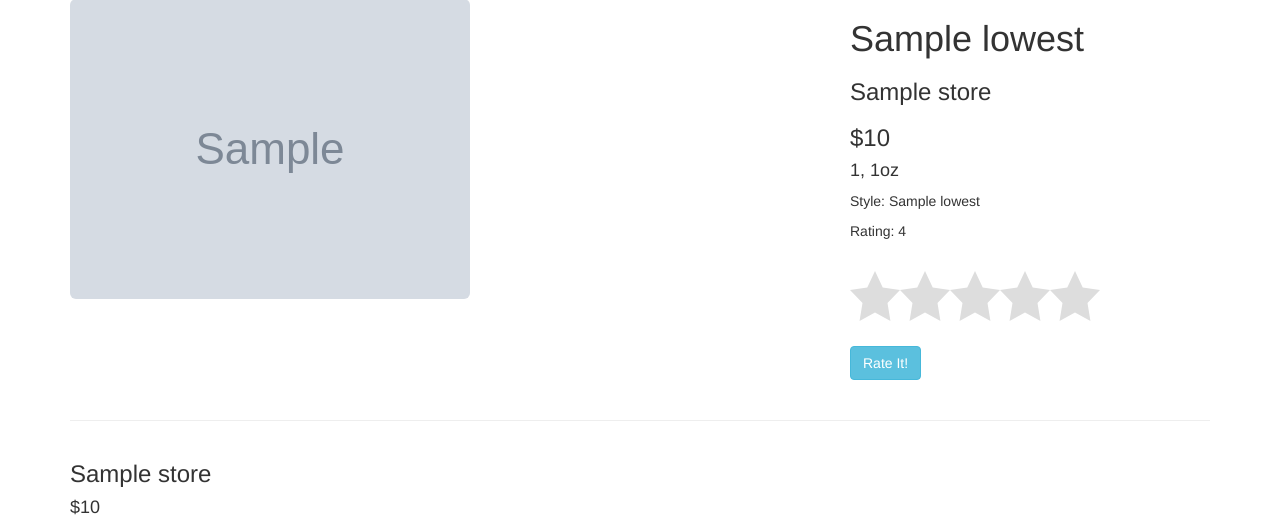
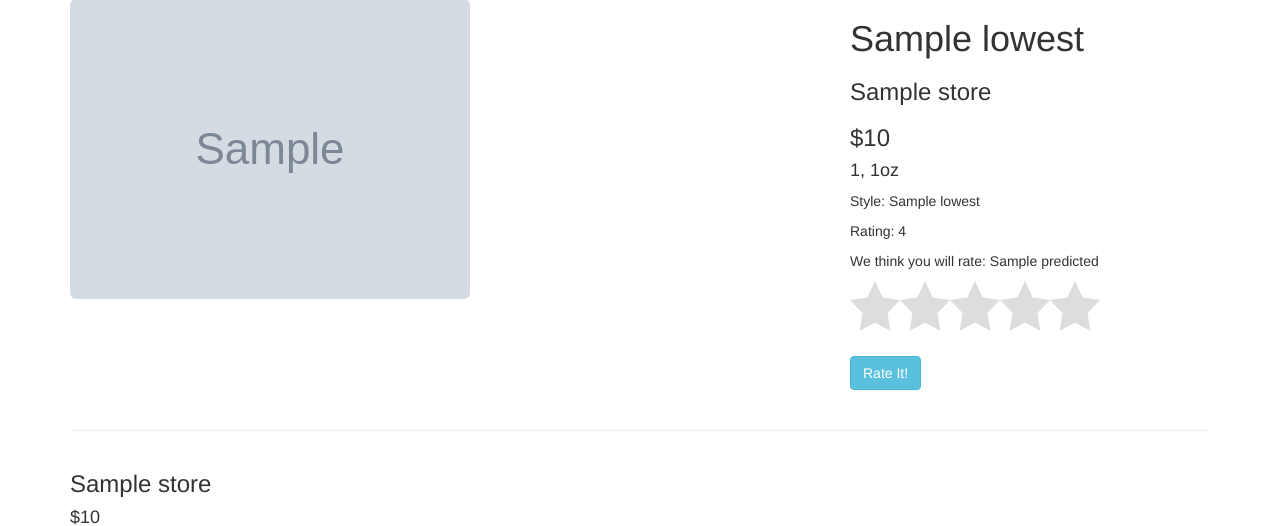
Before and after one commit to aliu899/beermecs411, a Flask app: template templates/detailed-result.html in a window 1280 px wide. Shown: the part 166-692 px from the top of the page. Run offline with Flask 2, Linux system fonts and the light colour scheme; the template is opened without the code that fills it: most values are stand-ins (such as "Sample title", 1, 10 or a date in 2020); grey boxes marked "Sample" are stand-in pictures.

Commit message:
PREDICTED RATINGS

```diff
--- a/templates/detailed-result.html
+++ b/templates/detailed-result.html
@@ -67,6 +67,7 @@
             <h4>{{ lowest.number }}, {{ lowest.size }}oz</h4>
             <p>Style: {{ lowest.stylename }}</p>
             <p>Rating: {{ lowest.rating }}</p>
+            <p>We think you will rate: {{ predicted }}
             <br>
             <form method="POST">
                 <span class="star-rating">
--- a/views.py
+++ b/views.py
@@ -66,7 +66,6 @@ def detailed_page(beer_name):
         return redirect(url_for('home_page'))
     beer_result = get_details(beer_name)
     predictive_rating = get_predicted_rating(session['email'], beer_name)
-    print predictive_rating
     remaining = []
     i = 0
     for item in beer_result:
@@ -77,7 +76,7 @@ def detailed_page(beer_name):
         i += 1
     if request.method == 'POST':
         rate_beer(session['email'], beer_name, request.form['rating'])
-    return render_template('detailed-result.html', lowest = first, remaining = remaining)
+    return render_template('detailed-result.html', lowest = first, remaining = remaining, predicted = predictive_rating)
 
 
 @app.route("/settings", methods=["GET","POST"])
```
